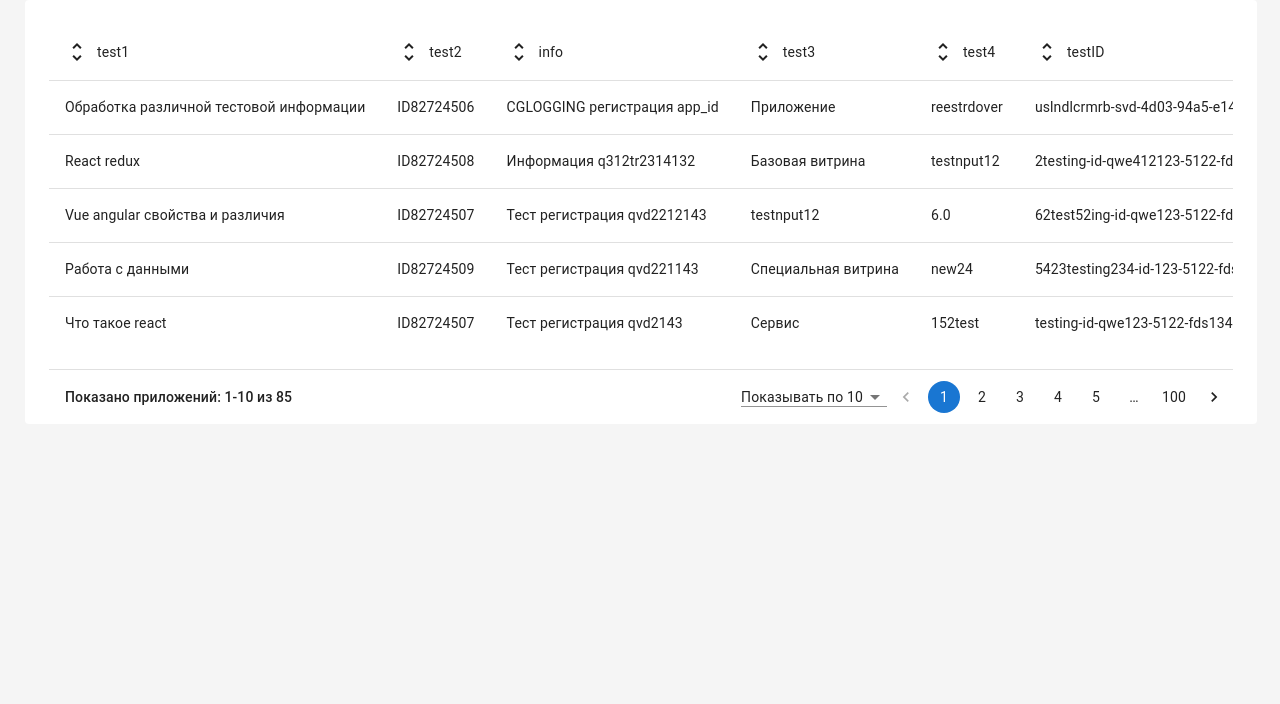
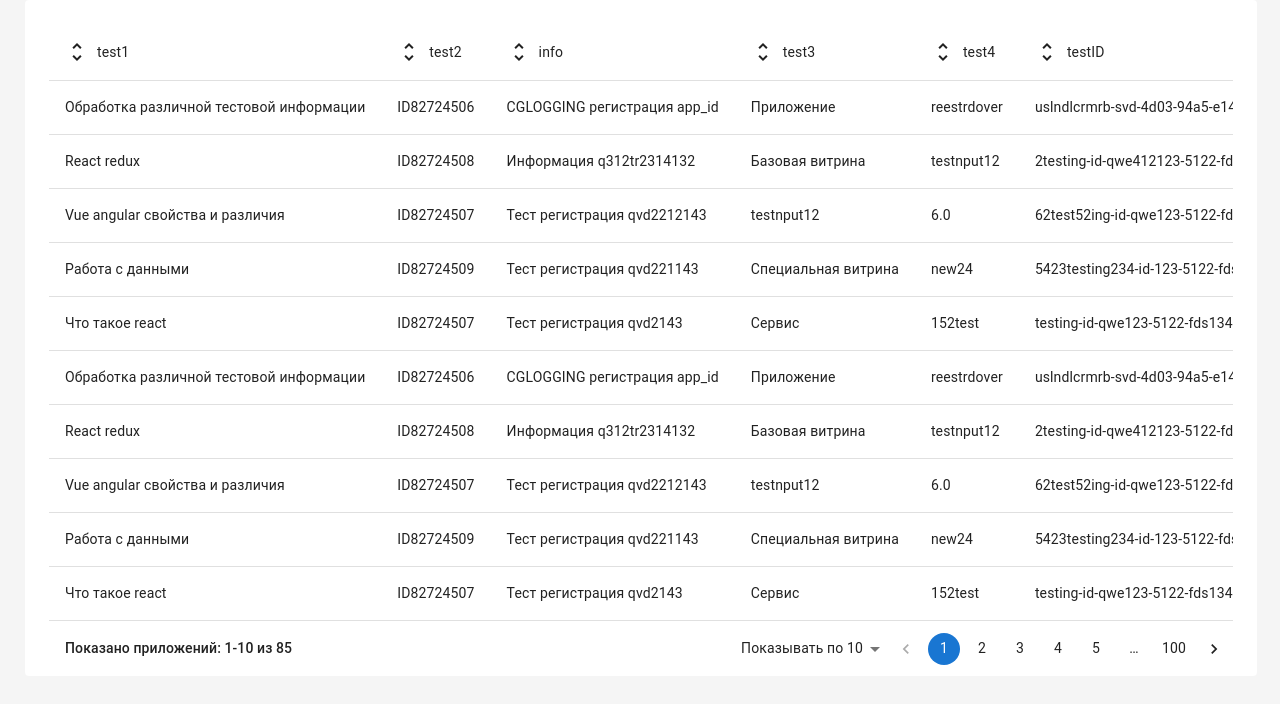
Before and after one commit to FrontendDevoloperr/table-mui, a React (Create React App) app: page / in a window 1280 px wide. Shown: the top 704 px of the page. Built offline with nearby package versions, Linux system fonts and the light colour scheme; the HTML template or start-up script is replaced by a standard one.

Commit message:
update App.tsx and src/components/table/index.jsx

```diff
--- a/src/App.tsx
+++ b/src/App.tsx
@@ -1,4 +1,4 @@
-import BasicTable from "./components/table";
+import BasicTable from "./components/table/index.jsx";
 
 function App() {
   return (
--- a/src/components/table/index.jsx
+++ b/src/components/table/index.jsx
@@ -21,6 +21,46 @@ function createData(test1, test2, info, test3, test4, testID) {
 }
 
 const rows = [
+  createData(
+    "Обработка различной тестовой информации",
+    "ID82724506",
+    "CGLOGGING регистрация app_id",
+    "Приложение",
+    "reestrdover",
+    "uslndlcrmrb-svd-4d03-94a5-e144fcb78d34"
+  ),
+  createData(
+    "React redux",
+    "ID82724508",
+    "Информация q312tr2314132",
+    "Базовая витрина",
+    "testnput12",
+    "2testing-id-qwe412123-5122-fds1345121"
+  ),
+  createData(
+    "Vue angular свойства и различия",
+    "ID82724507",
+    "Тест регистрация qvd2212143",
+    "testnput12",
+    "6.0",
+    "62test52ing-id-qwe123-5122-fds1345121"
+  ),
+  createData(
+    "Работа с данными",
+    "ID82724509",
+    "Тест регистрация qvd221143",
+    "Специальная витрина",
+    "new24",
+    "5423testing234-id-123-5122-fds1345121"
+  ),
+  createData(
+    "Что такое react",
+    "ID82724507",
+    "Тест регистрация qvd2143",
+    "Сервис",
+    "152test",
+    "testing-id-qwe123-5122-fds1345121"
+  ),
   createData(
     "Обработка различной тестовой информации",
     "ID82724506",
@@ -128,7 +168,7 @@ export default function BasicTable() {
           boxShadow: "none",
         }}
       >
-        <TableContainer sx={{ maxWidth: "calc(100vw - 96px)" }}>
+        <TableContainer sx={{ width: "calc(100vw - 96px)" }}>
           <Table
             sx={{ maxWidth: "calc(100vw - 50px)", overflow: "scroll" }}
             aria-label="simple table"
@@ -164,9 +204,9 @@ export default function BasicTable() {
               </TableRow>
             </TableHead>
             <TableBody>
-              {rows.map((row) => (
+              {rows.map((row, i) => (
                 <TableRow
-                  key={row.test1}
+                  key={i}
                   sx={{ "&:last-child td, &:last-child th": { border: 0 } }}
                 >
                   <TableCell component="th" scope="row">
@@ -242,8 +282,9 @@ export default function BasicTable() {
             display: "flex",
             margin: "0 auto",
             background: "#FFFFFF",
-            marginTop: "19px",
+            // marginTop: "19px",
             borderTop: "1px solid #E0E0E0",
+            height: "56px",
           }}
         >
           <Typography
@@ -269,8 +310,11 @@ export default function BasicTable() {
                 value={page}
                 sx={{
                   fontSize: "0.875rem",
-                  height: "20px",
+                  height: "70px",
                   overflow: "hidden",
+                  "*": {
+                    background: "none",
+                  },
                 }}
               >
                 <MenuItem
```
